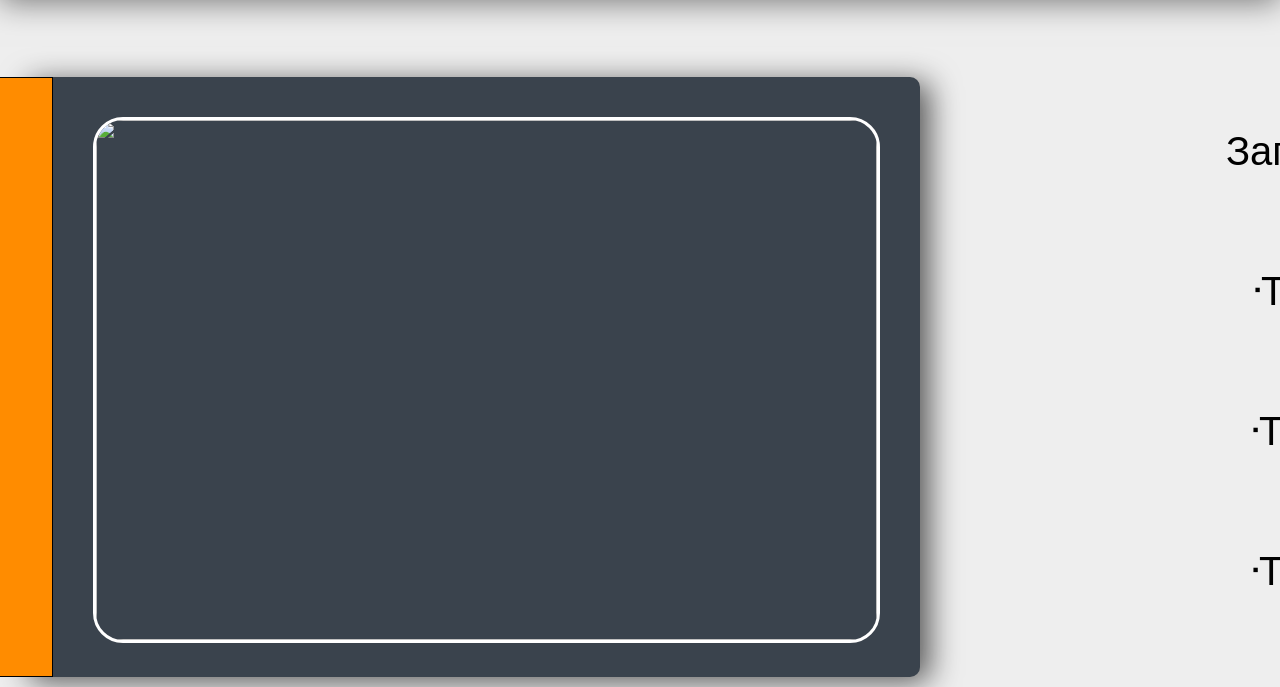
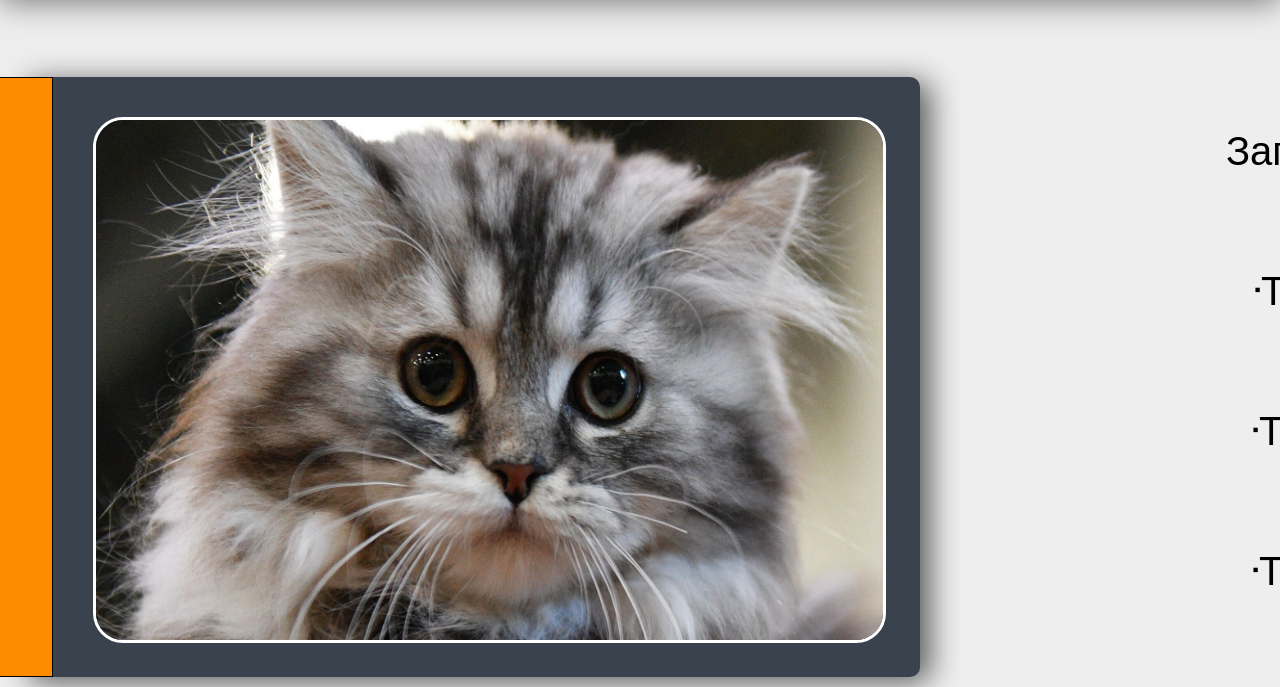
Before and after one commit to FroztMourne/Website, a plain HTML site: page index.html in a window 1280 px wide. Shown: the part 113-800 px from the top of the page. Drawn offline with nearby package versions, Linux system fonts and the light colour scheme.

Commit message:
Update index.html

```diff
--- a/index.html
+++ b/index.html
@@ -28,7 +28,7 @@
     <section class="content-container">
       <div class="grey-box">
         <div class="orange"></div>
-        <div class="img-box"><img src="study/cat.jpg"></div>
+        <div class="img-box"><img src="cat.jpg"></div>
 
       </div>
       <div class="text-box">
```
